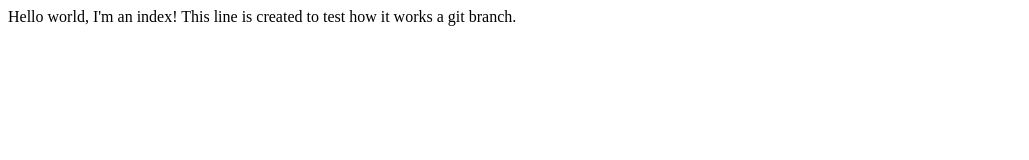
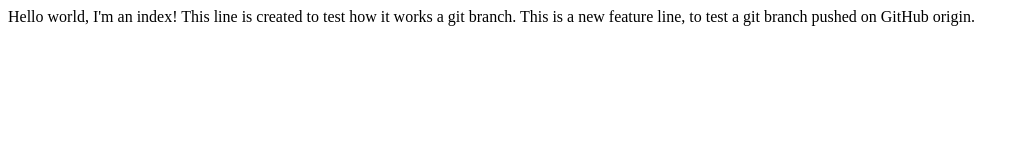
Before and after one commit to dbertolino-github/web_python_javascript, a plain HTML site: page git_html_css_II/index.html in a window 1280 px wide. Shown: the whole page, without its empty margins (0-1029 px from the left). Drawn offline with Linux system fonts and the light colour scheme.

Commit message:
Feature line to test branch on gitHub reository added

```diff
--- a/git_html_css_II/index.html
+++ b/git_html_css_II/index.html
@@ -6,5 +6,6 @@
 	<body>
 		Hello world, I'm an index!
 		This line is created to test how it works a git branch.
+		This is a new feature line, to test a git branch pushed on GitHub origin.
 	</body>
 </html>
```
